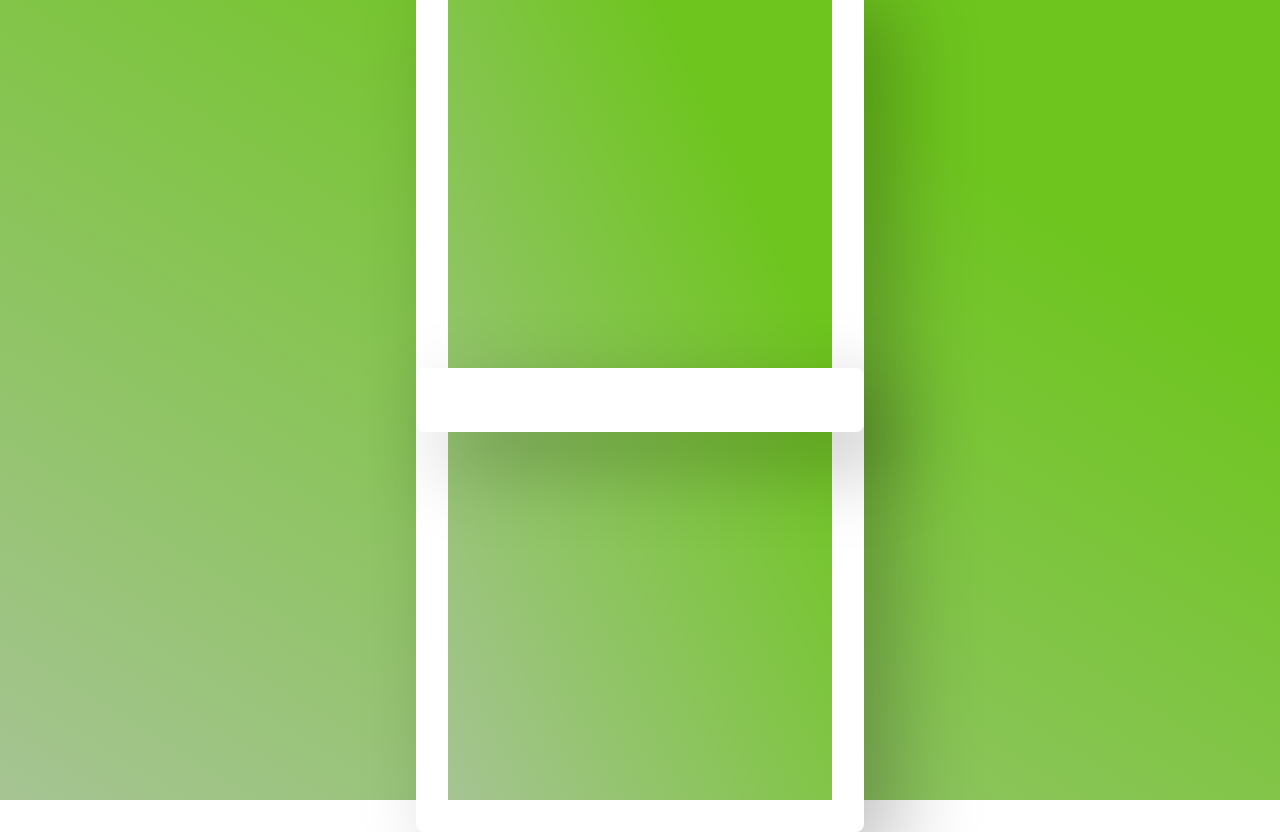
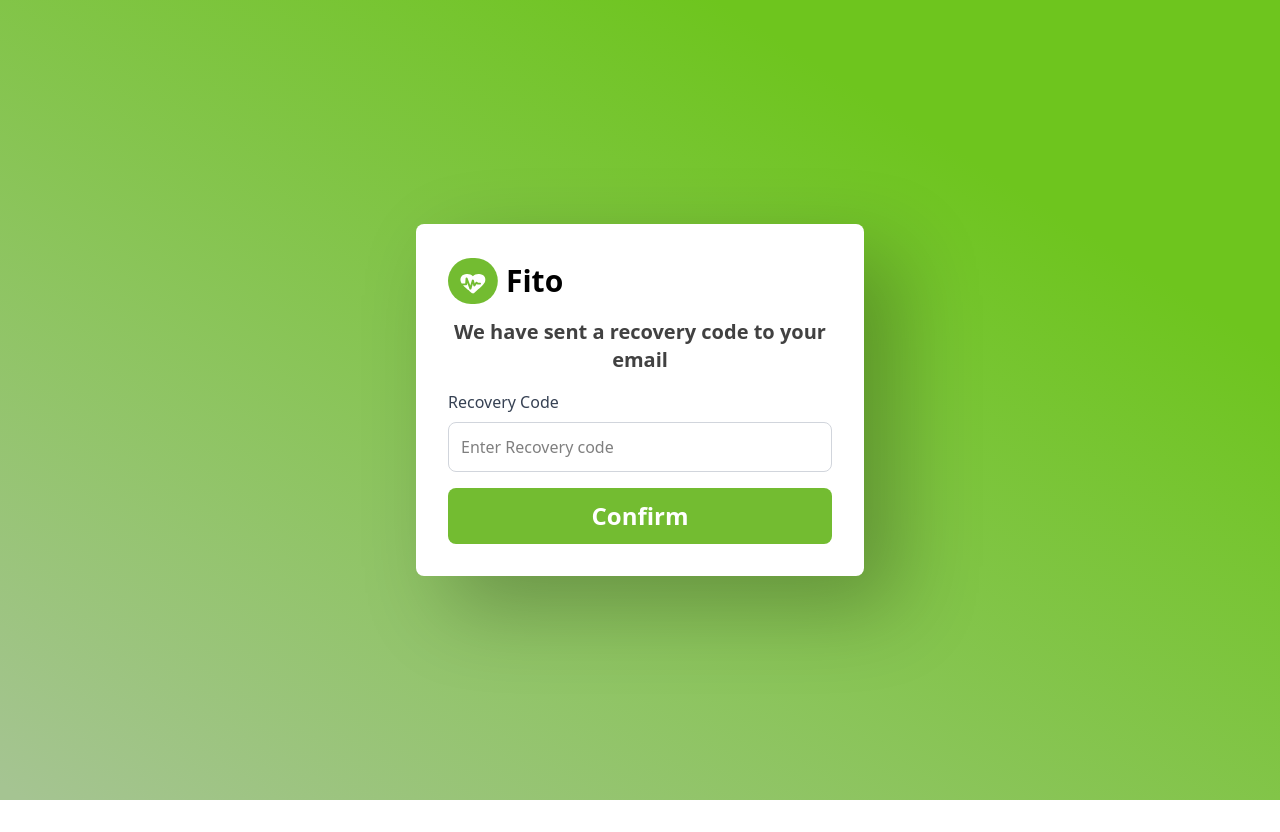
Before and after one commit to AbdoMohamad768/Fitron, a React (Vite) app: page /recovery/recovery-code in a window 1280 px wide. After the commit the page ends 800 px from the top, so only its background shows below. Built offline with nearby package versions, Linux system fonts and the light colour scheme.

Commit message:
Create Recovery Code

```diff
--- a/src/components/LoginSignupButton.jsx
+++ b/src/components/LoginSignupButton.jsx
@@ -1,6 +1,7 @@
-function LoginSignupButton({ children, type }) {
+function LoginSignupButton({ children, type ,onClick}) {
   return (
     <button
+    onClick={onClick}
       type={type}
       className="bg-main-750 w-full  text-white p-3 rounded-lg hover:bg-green-600 transition cursor-pointer font-bold text-2xl"
     >
--- a/src/pages/RecoveryCode.jsx
+++ b/src/pages/RecoveryCode.jsx
@@ -1,8 +1,37 @@
+import { useNavigate } from "react-router";
+import LoginSignupButton from "../components/LoginSignupButton";
+import LoginSignupInput from "../components/LoginSignupInput";
+import Logo from "../components/Logo";
+
 function RecoveryCode() {
+  const navigate = useNavigate();
+  const handleClick = () => {
+    navigate("/recovery/reset-password");
+  };
   return (
-    <main>
-      <div className="recovery-form"></div>
-    </main>
+    <>
+      <div className="flex  items-center gap-2 mb-3">
+        <Logo width={"50"} height={"50"} />
+        <span className="font-bold text-3xl ">Fito</span>
+      </div>
+      <h2 className="text-center text-wrap text-xl font-bold text-grey-500 mb-4">
+        We have sent a recovery code to your email
+      </h2>
+      <form>
+        <div className="mb-4">
+          <LoginSignupInput
+            id={"code"}
+            type={"number"}
+            placeholder={"Enter Recovery code"}
+            label={"Recovery Code"}
+            required={true}
+          />
+        </div>
+        <LoginSignupButton type={"submit"} onClick={handleClick}>
+          Confirm
+        </LoginSignupButton>
+      </form>
+    </>
   );
 }
 
```
